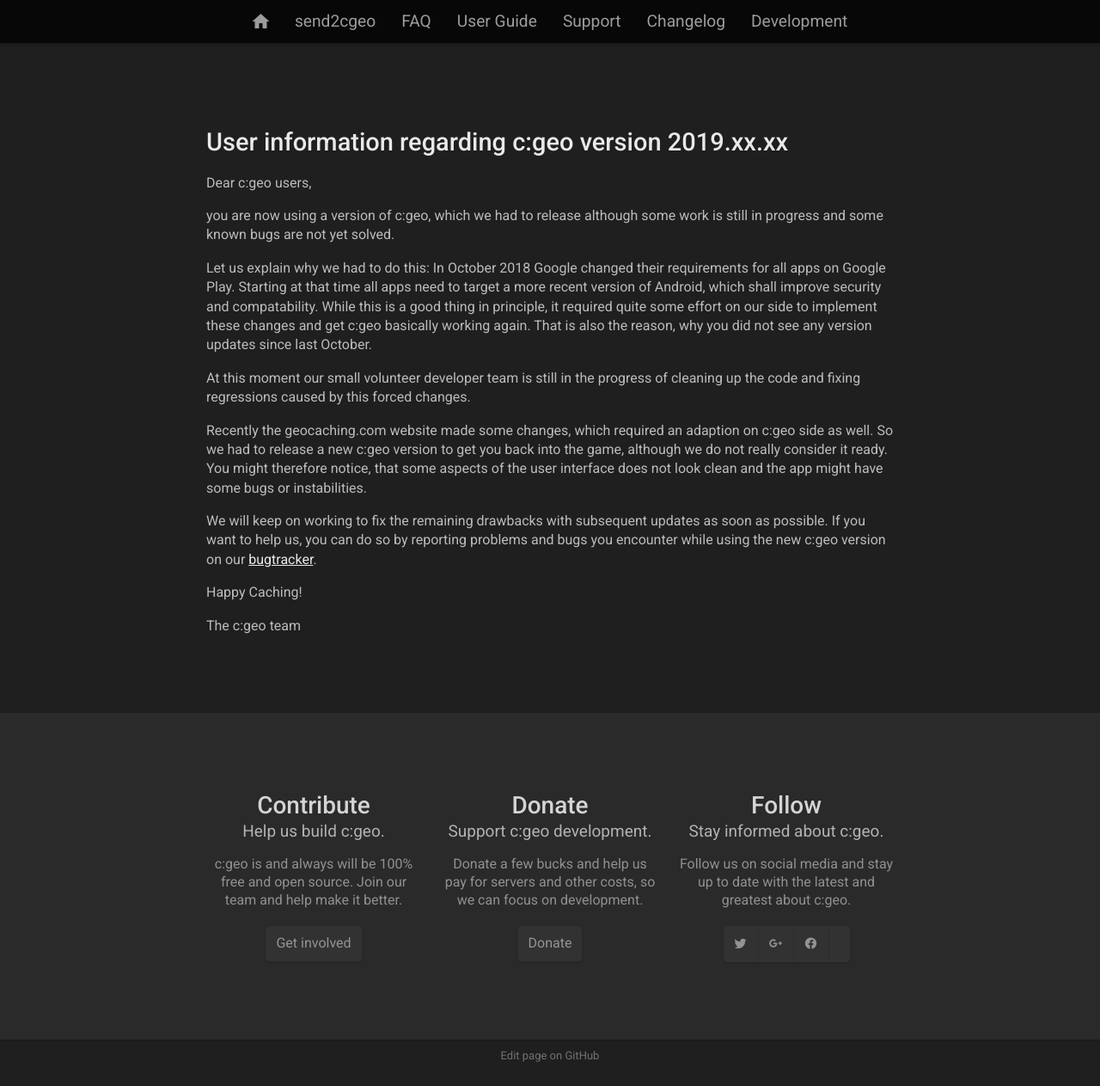
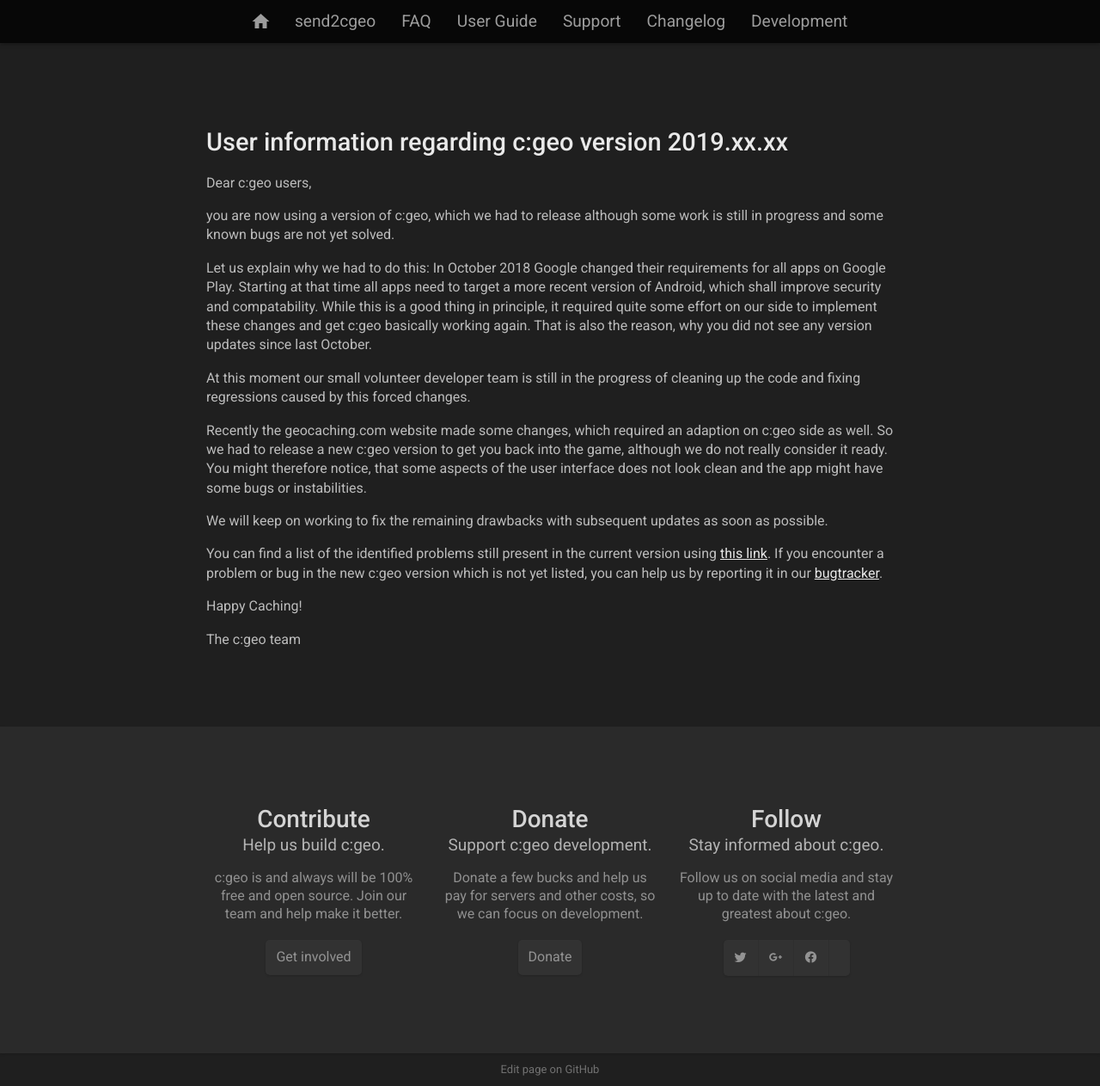
Before and after one commit to cgeo/cgeo.github.io, a Jekyll site: the page built from userinfo_sdk_wip.md, in a window 1280 px wide and 1263 px high. Shown: the whole window at 86% size. Built offline with Jekyll 4.4.1, drawn with Linux system fonts in a browser that asks for light colours; nearby versions of some CDN libraries; a script that is not in the unit is left out.

Commit message:
Link to existing issues regarding sdk26-regression

```diff
--- a/userinfo_sdk_wip.md
+++ b/userinfo_sdk_wip.md
@@ -18,7 +18,9 @@
 Recently the geocaching.com website made some changes, which required an adaption on c:geo side as well. So we had to release a new c:geo version to get you back into the game, although we do not really consider it ready. You might therefore notice, that some aspects of the user interface does not look clean and the app might have some bugs or instabilities.
 
 We will keep on working to fix the remaining drawbacks with subsequent updates as soon as possible.
-If you want to help us, you can do so by reporting problems and bugs you encounter while using the new c:geo version on our [bugtracker](https://github.com/cgeo/cgeo/issues).
+
+You can find a list of the identified problems still present in the current version using [this link](https://github.com/cgeo/cgeo/issues?utf8=%E2%9C%93&q=is%3Aissue+label%3Asdk26-regression+).
+If you encounter a problem or bug in the new c:geo version which is not yet listed, you can help us by reporting it in our [bugtracker](https://github.com/cgeo/cgeo/issues/new).
 
 Happy Caching!
 
```
